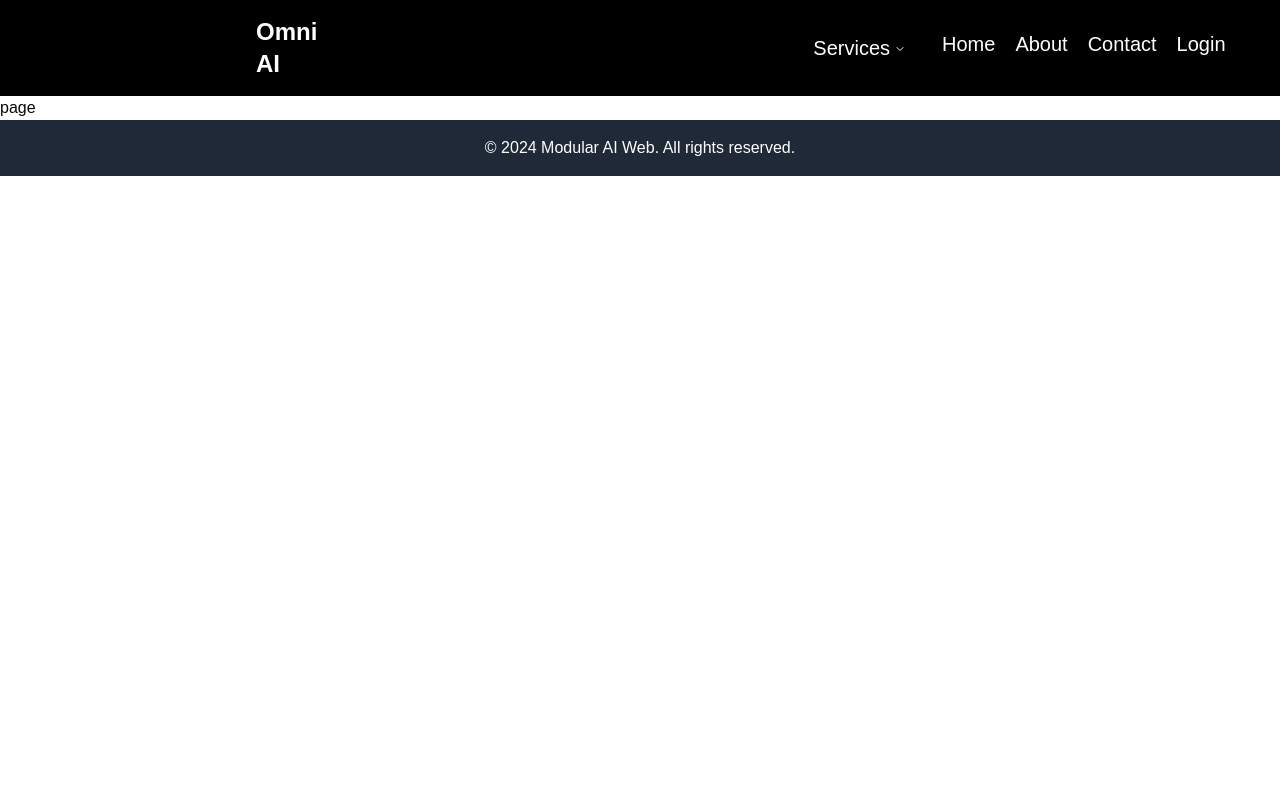
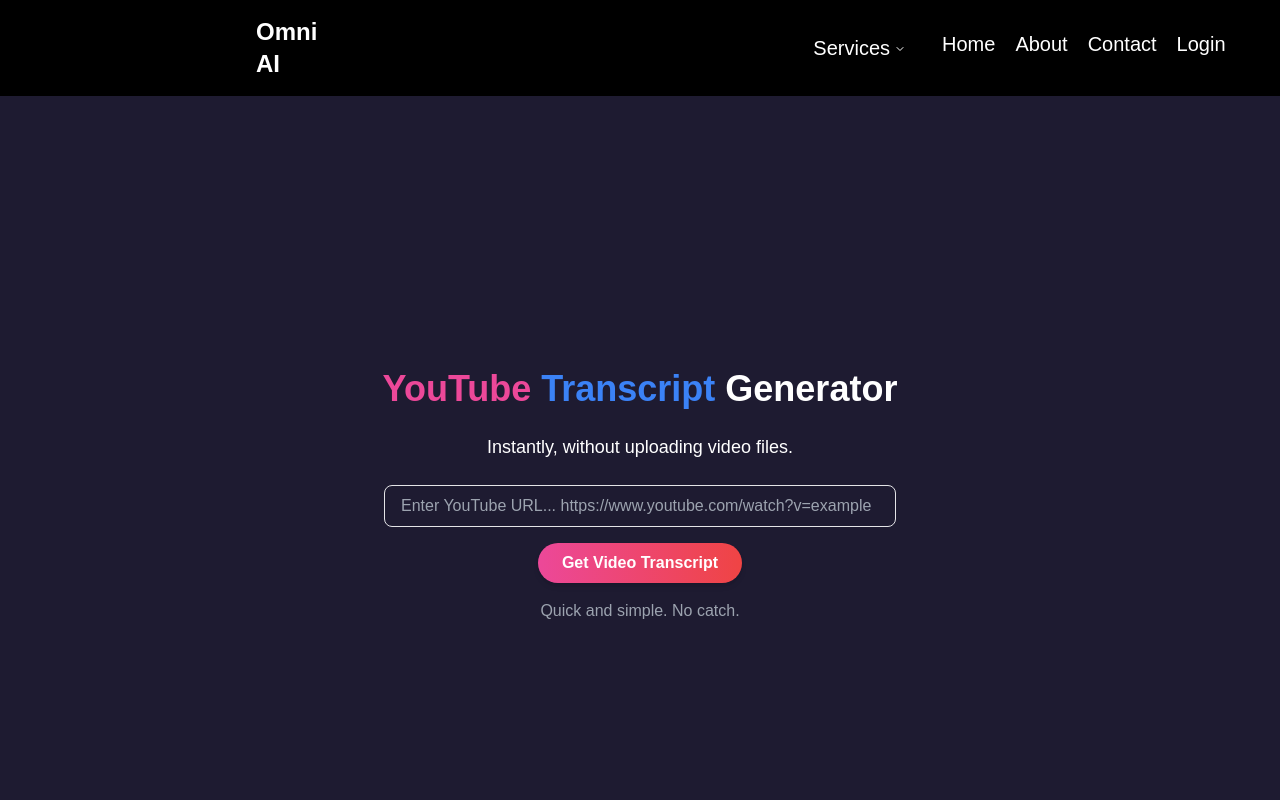
Before and after one commit to Talha-Naveed/Omni-AI, a Next.js app: page /llm/yt-script in a window 1280 px wide. Shown: the top 800 px of the page. Built offline with nearby package versions, Linux system fonts and the light colour scheme.

Commit message:
code added foe yt-script

```diff
--- /dev/null
+++ b/src/app/components/YTscript.js
@@ -0,0 +1,110 @@
+import { useState, useEffect, FormEvent } from "react";
+
+export default function Home() {
+  const [url, setUrl] = useState("");
+  const [loadingMessage, setLoadingMessage] = useState("");
+  const [scriptGenerated, setScriptGenerated] = useState(null);
+  const [samples, setSamples] = useState([
+    "sample1.mp4",
+    "sample2.mp4",
+    "sample3.mp4",
+  ]);
+  const [activeSampleIndex, setActiveSampleIndex] = useState(null);
+
+  function randomIntFromInterval(min, max) {
+    return Math.floor(Math.random() * (max - min + 1) + min);
+  }
+
+  function randomSample() {
+    const random = randomIntFromInterval(0, samples.length - 1);
+    setActiveSampleIndex(random);
+  }
+
+  function handleSubmit(ev) {
+    ev.preventDefault();
+    setLoadingMessage("Generating script...");
+
+    // Simulate script generation
+    setTimeout(() => {
+      const generatedScript = `Generated script for YouTube video based on URL: ${url}`;
+      setScriptGenerated(generatedScript);
+      setLoadingMessage("");
+    }, 2000);
+  }
+
+  useEffect(() => {
+    if (samples.length) {
+      randomSample();
+      const intervalId = setInterval(() => {
+        randomSample();
+        console.log("Random sample updated");
+      }, 3000);
+
+      return () => clearInterval(intervalId); // Cleanup interval on unmount
+    }
+  }, [samples]);
+
+  return (
+    <div className="min-h-screen bg-gray-900 text-white">
+      {loadingMessage && (
+        <div className="fixed inset-0 z-20 bg-black/90 flex justify-center items-center">
+          <p className="text-4xl text-center">{loadingMessage}</p>
+        </div>
+      )}
+
+      <main className="max-w-3xl mx-auto px-4 py-8">
+        <div className="text-center">
+          <h1 className="text-4xl font-bold mb-4">YouTube Script Generator</h1>
+          <p className="text-lg mb-6">
+            Enter a URL to generate a script for your YouTube video!
+          </p>
+
+          <form onSubmit={handleSubmit} className="grid gap-4 justify-center">
+            <input
+              className="border-2 rounded-lg bg-transparent text-white px-4 py-2 w-full"
+              value={url}
+              onChange={(ev) => setUrl(ev.target.value)}
+              type="url"
+              placeholder="Enter YouTube URL..."
+            />
+            <button
+              className="bg-emerald-500 text-white px-6 py-2 rounded-lg uppercase"
+              type="submit"
+            >
+              Generate Script
+            </button>
+          </form>
+
+          {scriptGenerated && (
+            <div className="mt-8 p-4 border border-gray-700 rounded-lg">
+              <h2 className="text-2xl font-semibold mb-4">Generated Script:</h2>
+              <p>{scriptGenerated}</p>
+            </div>
+          )}
+        </div>
+
+        <div className="mt-16">
+          <h2 className="text-center text-2xl mb-6">Preview Your Video</h2>
+          <div className="relative w-[240px] h-[380px] mx-auto">
+            {samples.map((sample, samplesKey) => (
+              <video
+                key={samplesKey}
+                playsInline
+                muted
+                loop
+                autoPlay
+                className="shadow-4xl shadow-sky-400 rounded-2xl absolute top-2 transition-all duration-300"
+                style={{
+                  opacity: samplesKey === activeSampleIndex ? "1" : "0",
+                  transform:
+                    "scaleX(1) scaleY(1) scaleZ(1) rotateX(0deg) rotateY(0deg) rotateZ(3deg) translateX(0px) translateY(0px) translateZ(0px) skewX(0deg) skewY(0deg)",
+                }}
+                src={`/videos/${sample}`}
+              ></video>
+            ))}
+          </div>
+        </div>
+      </main>
+    </div>
+  );
+}
--- a/src/app/llm/page.jsx
+++ b/src/app/llm/page.jsx
@@ -1,5 +1,5 @@
 import React from "react";
 
 export default function page() {
-  return <div>page</div>;
+  return <div>abcpage</div>;
 }
--- a/src/app/llm/yt-script/page.jsx
+++ b/src/app/llm/yt-script/page.jsx
@@ -1,5 +1,64 @@
-import React from "react";
+"use client";
 
-export default function page() {
-  return <div>page</div>;
+import { useState } from "react";
+
+export default function Home() {
+  const [url, setUrl] = useState("");
+  const [loadingMessage, setLoadingMessage] = useState("");
+  const [transcriptGenerated, setTranscriptGenerated] = useState("");
+
+  function handleSubmit(event) {
+    event.preventDefault();
+    setLoadingMessage("Generating transcript...");
+    setTimeout(() => {
+      setTranscriptGenerated(`Generated transcript for YouTube video: ${url}`);
+      setLoadingMessage("");
+    }, 2000);
+  }
+
+  return (
+    <div className="min-h-screen bg-[#1E1B31] text-white flex flex-col items-center justify-center p-6">
+      {loadingMessage && (
+        <div className="fixed inset-0 bg-black/90 flex items-center justify-center">
+          <p className="text-2xl">{loadingMessage}</p>
+        </div>
+      )}
+
+      <h1 className="text-4xl font-bold mb-6">
+        <span className="text-pink-500">YouTube</span>{" "}
+        <span className="text-blue-500">Transcript</span> Generator
+      </h1>
+      <p className="text-lg mb-6 text-center">
+        Instantly, without uploading video files.
+      </p>
+
+      <form
+        onSubmit={handleSubmit}
+        className="flex flex-col items-center gap-4 w-full max-w-lg"
+      >
+        <input
+          className="border rounded-lg bg-transparent text-white px-4 py-2 w-full"
+          value={url}
+          onChange={(e) => setUrl(e.target.value)}
+          type="url"
+          placeholder="Enter YouTube URL... https://www.youtube.com/watch?v=example"
+        />
+        <button
+          className="bg-gradient-to-r from-pink-500 to-red-500 text-white px-6 py-2 rounded-full font-semibold shadow-md hover:shadow-lg transform hover:scale-105 transition-all duration-200"
+          type="submit"
+        >
+          Get Video Transcript
+        </button>
+      </form>
+
+      <p className="text-gray-400 mt-4">Quick and simple. No catch.</p>
+
+      {transcriptGenerated && (
+        <div className="bg-gray-800 p-4 rounded-lg mt-6 w-full max-w-lg text-center">
+          <h2 className="text-lg font-bold mb-2">Generated Transcript:</h2>
+          <p>{transcriptGenerated}</p>
+        </div>
+      )}
+    </div>
+  );
 }
```
